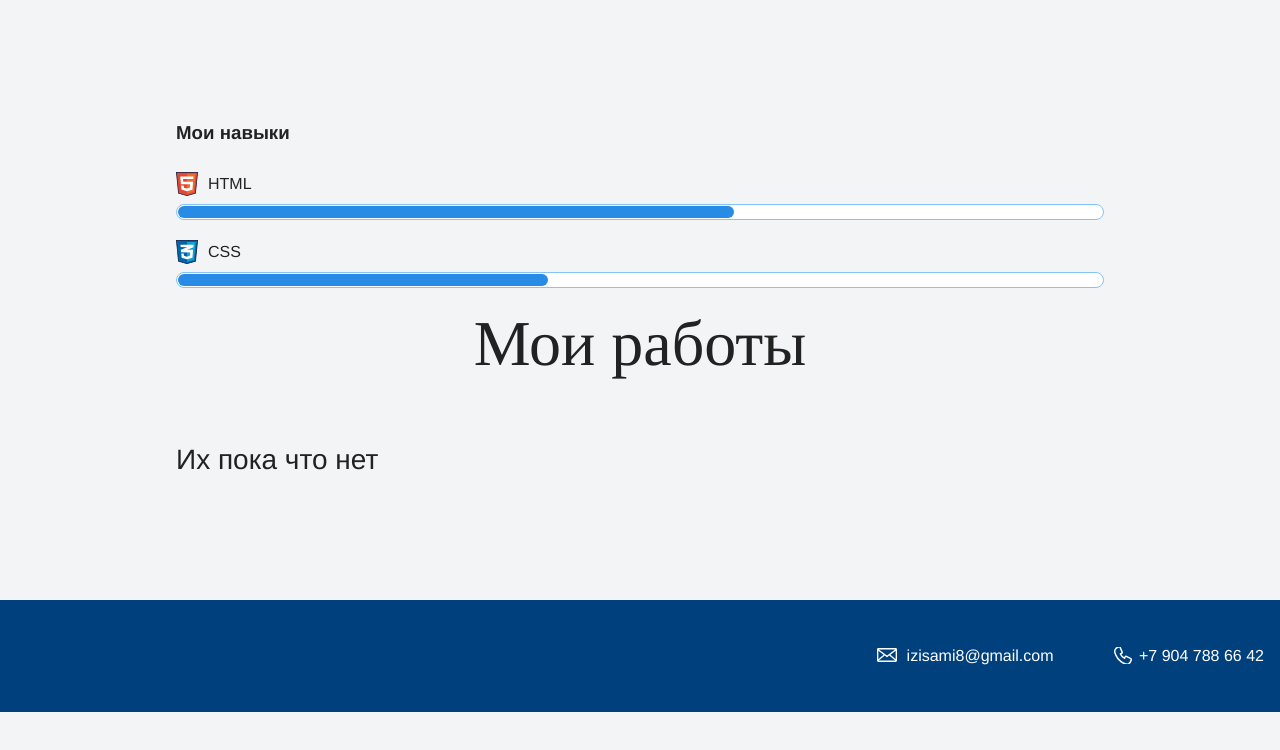
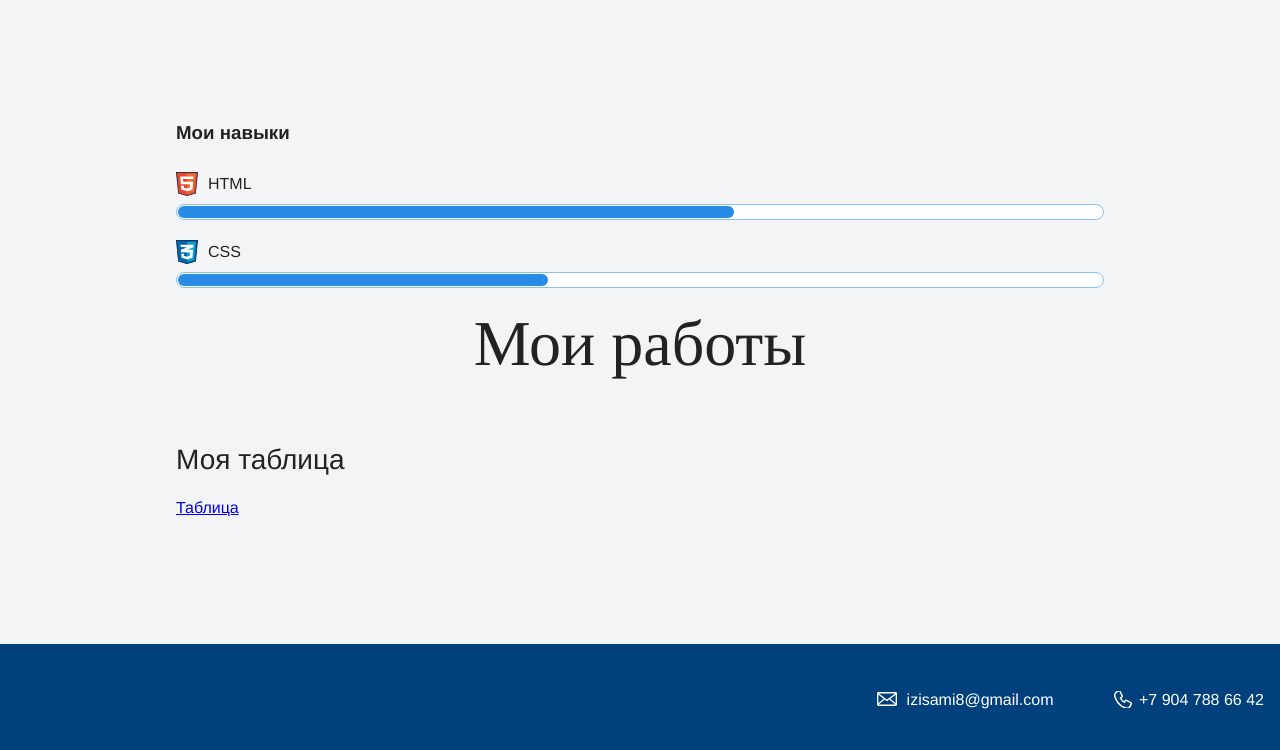
Before and after one commit to IsamiGG/my-site, a plain HTML site: page index.html in a window 1280 px wide. Shown: the part 1375-2125 px from the top of the page. Before the commit the page ends 2087 px from the top, so only its background shows below. Drawn offline with Linux system fonts and the light colour scheme.

Commit message:
Update index.html

```diff
--- a/index.html
+++ b/index.html
@@ -40,7 +40,8 @@
 	<div class="container">
       <h2 class="subheading">Мои работы</h2>
 
-      <h3>Их пока что нет</h3>
+      <h3>Моя таблица</h3>
+		<a href="https://isamigg.github.io/tab/">Таблица</a>
     </section>
   </div>
 <footer class="page-footer">
```
